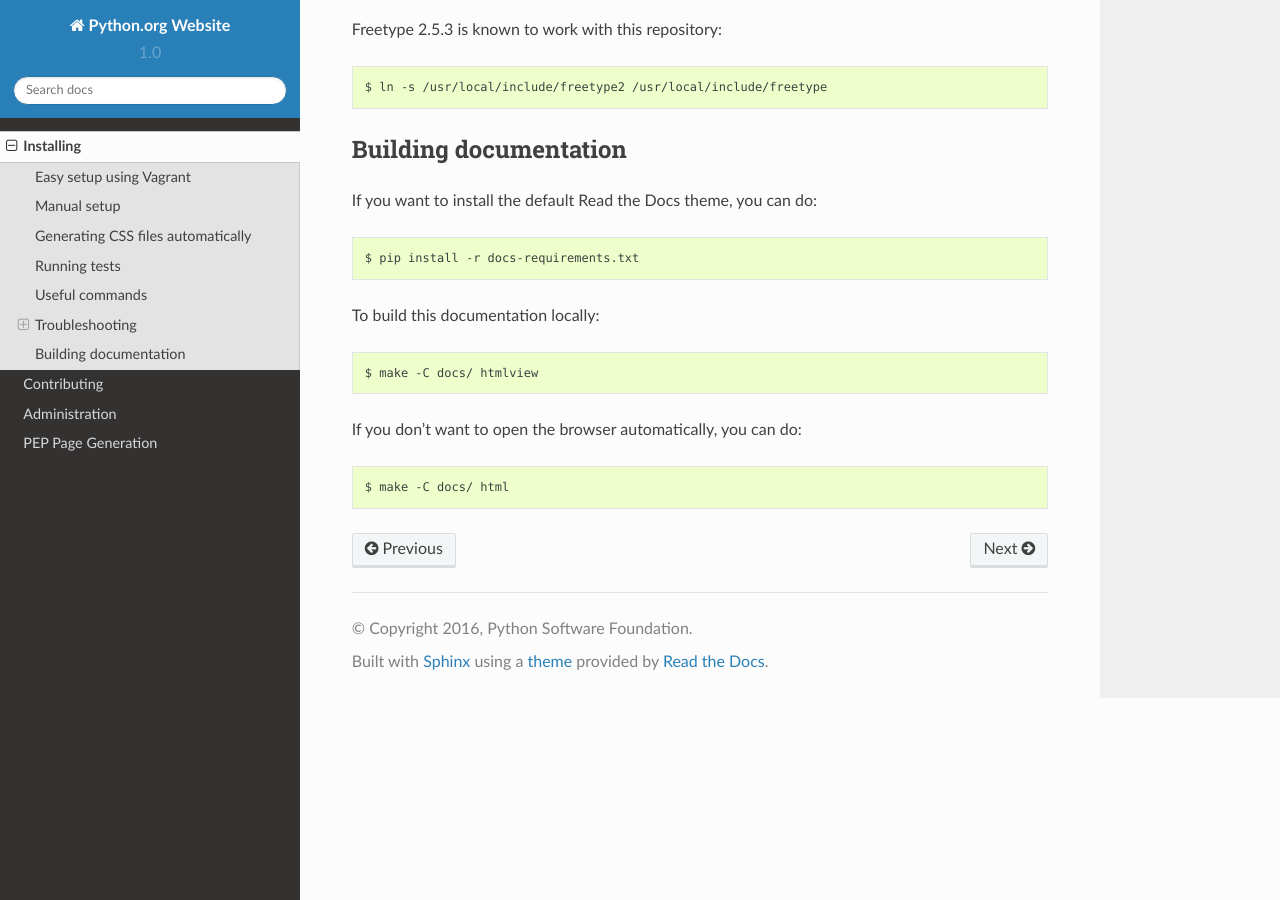
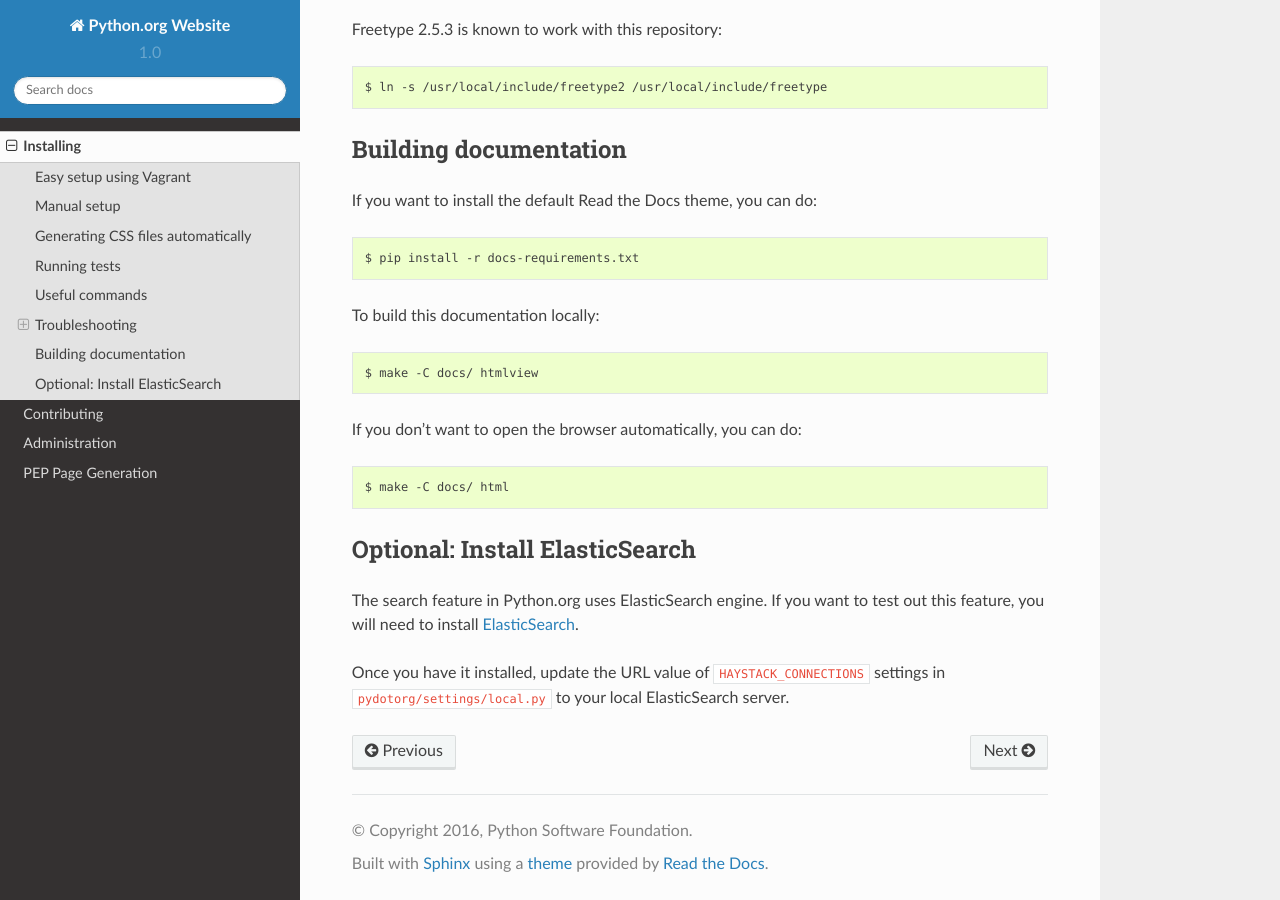
Before and after one commit to python/pythondotorg, a Sphinx documentation site: the page built from docs/source/install.rst, in a window 1280 px wide and 900 px high, scrolled down 3556 px. Built offline with Sphinx 7.4.7 and the Read the Docs theme 2.0.0, drawn with Linux system fonts in a browser that asks for light colours.

Commit message:
Installation docs: Mention ElasticSearch
Add an optional ElasticSearch installation step
in the documentation.

Closes https://github.com/python/pythondotorg/issues/1033

```diff
--- a/docs/source/install.rst
+++ b/docs/source/install.rst
@@ -181,3 +181,15 @@
 If you don't want to open the browser automatically, you can do::
 
     $ make -C docs/ html
+
+
+Optional: Install ElasticSearch
+-------------------------------
+
+The search feature in Python.org uses ElasticSearch engine.  If you want to
+test out this feature, you will need to install ElasticSearch_.
+
+Once you have it installed, update the URL value of ``HAYSTACK_CONNECTIONS``
+settings in ``pydotorg/settings/local.py`` to your local ElasticSearch server.
+
+.. _ElasticSearch: https://www.elastic.co/downloads/elasticsearch
```
